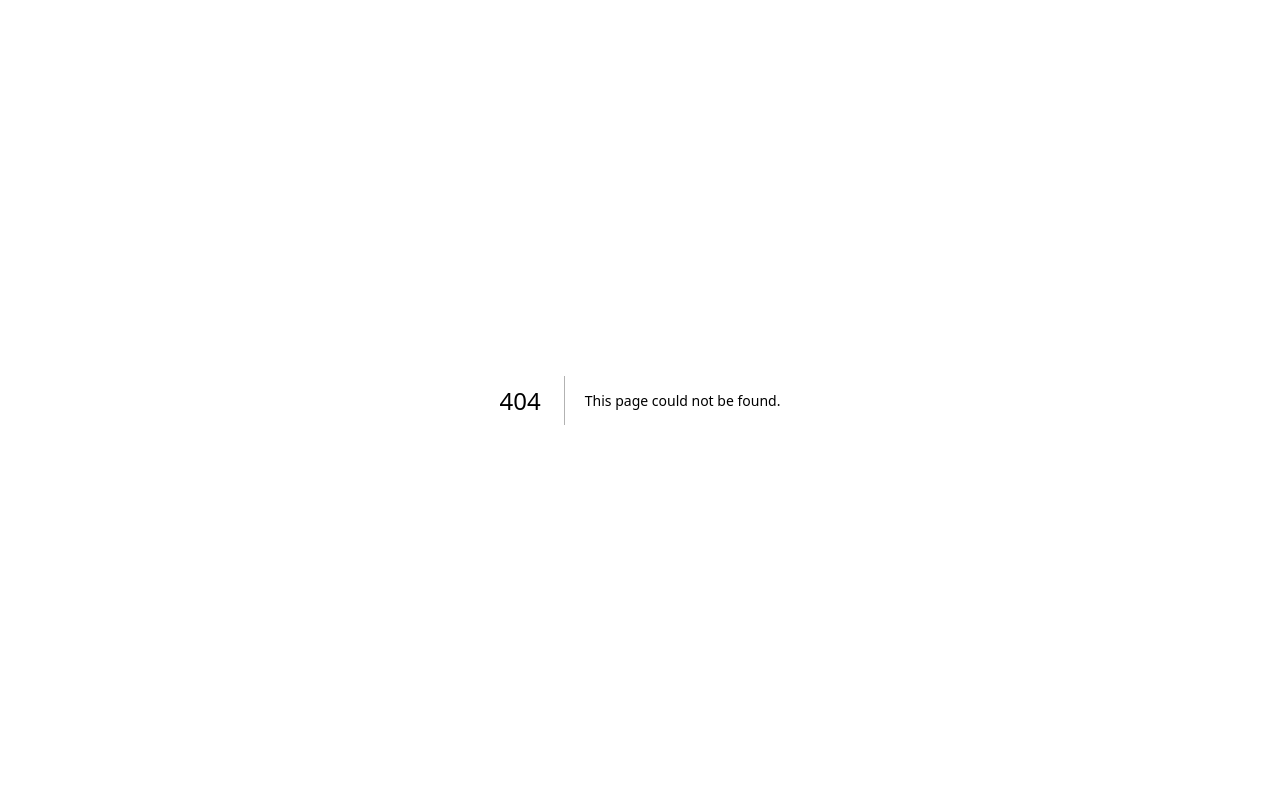
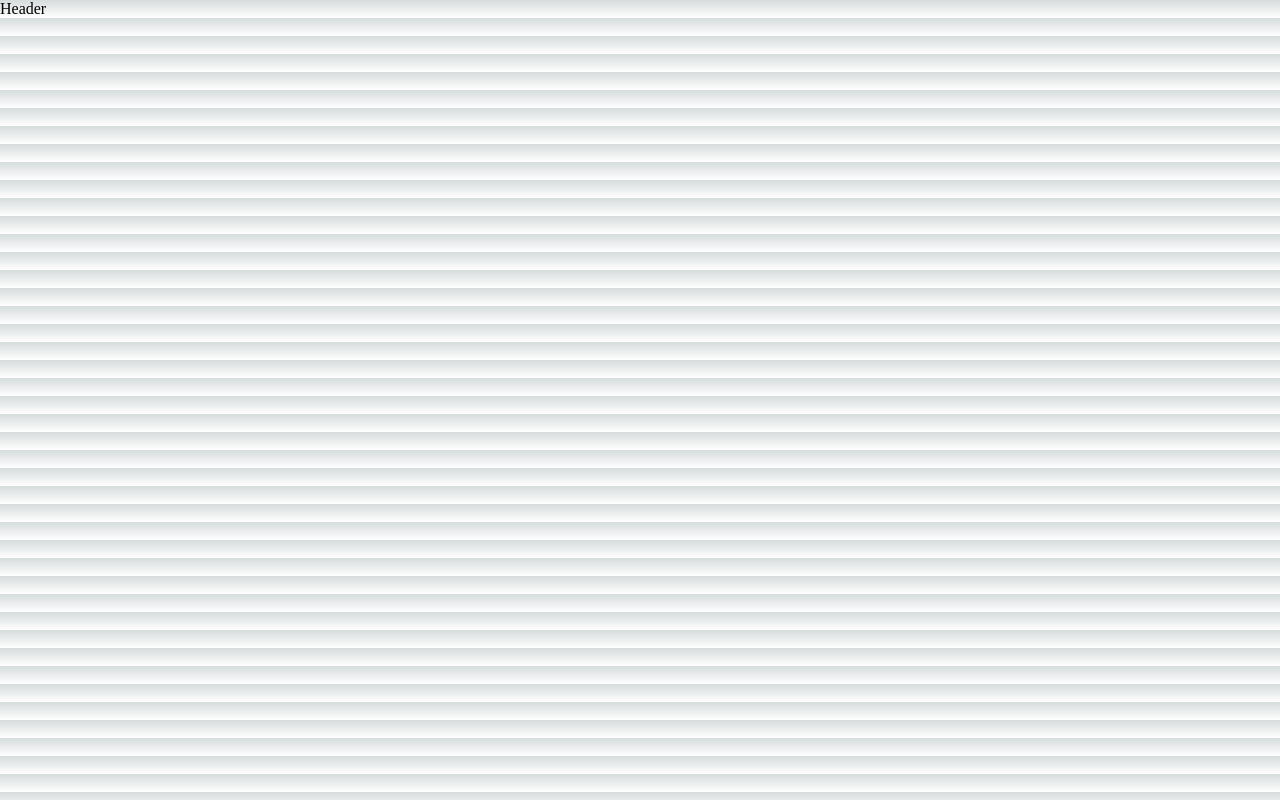
Before and after one commit to Aluonam/architecture-web, a Next.js app: page /HOME/Components/header/Header in a window 1280 px wide. Before the commit this address had no page. Built offline with nearby package versions, Linux system fonts and the light colour scheme.

Commit message:
feat: create componente Header

```diff
--- /dev/null
+++ b/pages/HOME/Components/header/Header.jsx
@@ -0,0 +1,9 @@
+import React from 'react'
+
+const Header = () => {
+  return (
+    <div>Header</div>
+  )
+}
+
+export default Header
```
Also changed, not shown: pages/HOME/Components/header/Header.module.css (added).
